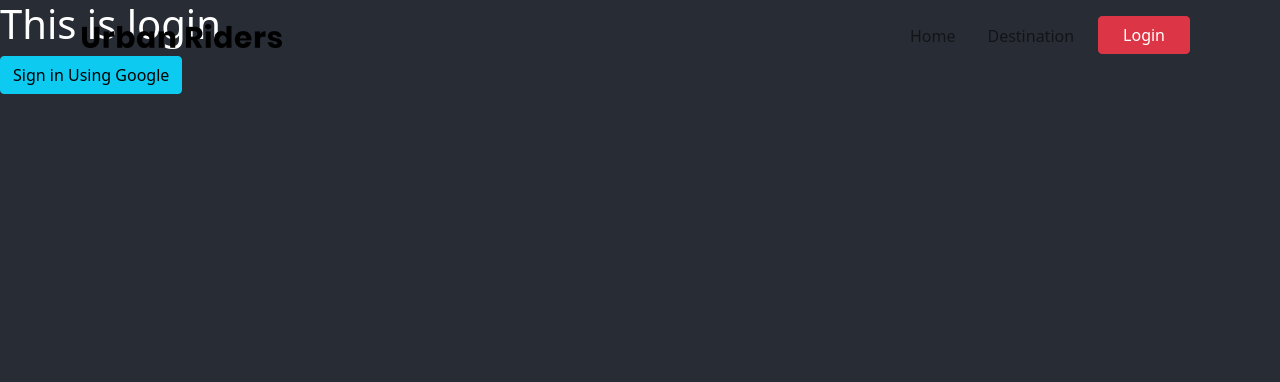
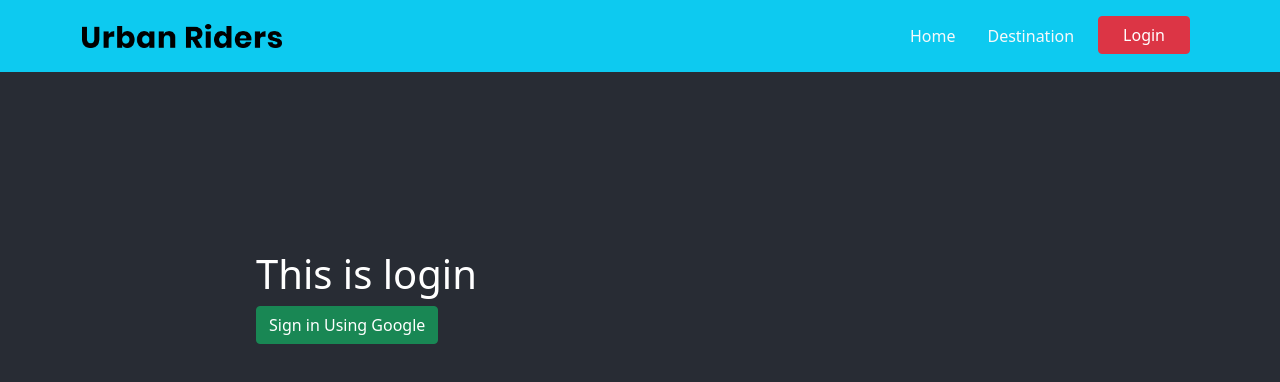
Before and after one commit to QuaziSamiha/Travelling-Agency, a React (Create React App) app: page /login in a window 1280 px wide. Shown: the top 382 px of the page. Built offline with nearby package versions, Linux system fonts and the light colour scheme.

Commit message:
authentication by google done

```diff
--- a/src/App.js
+++ b/src/App.js
@@ -9,6 +9,7 @@ import Home from './components/Home/Home';
 import Login from './components/Login/Login';
 import Blog from './components/Blog/Blog';
 import DestinationMap from './components/DestinationMap/DestinationMap';
+import TransportType from './components/TransportType/TransportType';
 
 function App() {
   return (
@@ -19,8 +20,11 @@ function App() {
           <Route path='/home'>
             <Home />
           </Route>
-          <Route path='/blog'>
+          {/* <Route path='/blog'>
             <Blog />
+          </Route> */}
+          <Route path='/ticket-buy/:transportType'>
+            <TransportType />
           </Route>
           <Route path='/destination'>
             <DestinationMap />
--- a/src/components/Header/Header.js
+++ b/src/components/Header/Header.js
@@ -6,7 +6,7 @@ import Logo from '../../images/Urban Riders.png';
 const Header = () => {
     return (
         <div className='fixed-top'>
-            <nav className='navbar navbar-expand-md navbar-light'>
+            <nav className='navbar navbar-expand-md navbar-light bg-info'>
                 <div className='container'>
                     <img className='navbar-brand logo' src={Logo} alt="" />
                     <button className='navbar-toggler' type='button' data-bs-toggle='collapse' data-bs-target='#navbarNav'>
@@ -14,9 +14,9 @@ const Header = () => {
                     </button>
                     <div className='collapse navbar-collapse justify-content-end' id='navbarNav'>
                         <div className='navbar-nav'>
-                            <Link className='nav-link m-2' to="/home">Home</Link>
+                            <Link className='nav-link m-2 text-light' to="/home">Home</Link>
                             {/* <Link className='nav-link m-2' to="/blog">Blog</Link> */}
-                            <Link className='nav-link m-2' to="/destination">Destination</Link>
+                            <Link className='nav-link m-2 text-light' to="/destination">Destination</Link>
                             <Link to='/login'><button className='btn btn-danger px-4 m-2'>Login</button></Link>
                         </div>
                     </div>
--- a/src/components/Home/Home.css
+++ b/src/components/Home/Home.css
@@ -1,6 +1,7 @@
 .bg-img {
     width: 100%;
-    height: 100vh;
+    /* height: 100vh; */
+    height: 100%;
     position: inherit;
 }
 
--- a/src/components/Login/Login.js
+++ b/src/components/Login/Login.js
@@ -1,10 +1,31 @@
 import React from 'react';
+import firebase from "firebase/app";
+import "firebase/auth";
+import firebaseConfig from './firebase.config';
+
+if (firebase.apps.length === 0) {
+    firebase.initializeApp(firebaseConfig);
+}
 
 const Login = () => {
+
+    const googleProvider = new firebase.auth.GoogleAuthProvider();
+
+    const handleGoogleSignIn = () => {
+        firebase.auth()
+            .signInWithPopup(googleProvider)
+            .then(res => {
+                console.log(res.user.displayName);
+            })
+            .catch(error => {
+                console.log(error);
+            })
+    }
+
     return (
-        <div>
+        <div style={{ paddingTop: '250px', margin: '0 20%' }}>
             <h1>This is login</h1>
-            <button className='btn btn-info'>Sign in Using Google</button>
+            <button onClick={handleGoogleSignIn} className='btn btn-success'>Sign in Using Google</button>
         </div>
     );
 };
--- a/src/components/Transport/Transport.js
+++ b/src/components/Transport/Transport.js
@@ -1,17 +1,23 @@
 import React from 'react';
+import { useHistory } from 'react-router';
 
 const Transport = (props) => {
-    // console.log(props);
+
     const {title, imgURL, transportType, ticketPrice} = props.transport;
-    console.log(ticketPrice);
+
+    const history = useHistory();
+    const handleBuyTicket = (type) => {
+        history.push(`/ticket-buy/${type}`)
+    }
+
     return (
         <div className="card mx-2 p-2 bg-dark" style={{width: '18rem'}}>
             <img src={imgURL} className="card-img-top border m-1 p-2" alt="" />
             <div className="card-body">
                 <h5 className="card-title">{title}</h5>
                 <p>Per Ticket: {ticketPrice}</p>
-                <input className='' type="date" name="travel-date" id="" /> <br /> <br />
-                <button className="btn btn-info">Buy Ticket</button>
+                <input style={{width:'125px'}} type="date" name="travel-date" id="" /> <br /> <br />
+                <button onClick={() => handleBuyTicket(transportType)} className="btn btn-info">Buy Ticket</button>
             </div>
         </div>
     );
--- /dev/null
+++ b/src/components/TransportType/TransportType.js
@@ -0,0 +1,15 @@
+import React from 'react';
+import { useParams } from 'react-router';
+
+const TransportType = () => {
+
+    const {transportType} = useParams();
+    // console.log(transportType);
+    return (
+        <div style={{paddingTop: '250px', margin: '0 20%'}}>
+            <h1>Welcome to travel by {transportType}</h1>
+        </div>
+    );
+};
+
+export default TransportType;
```
